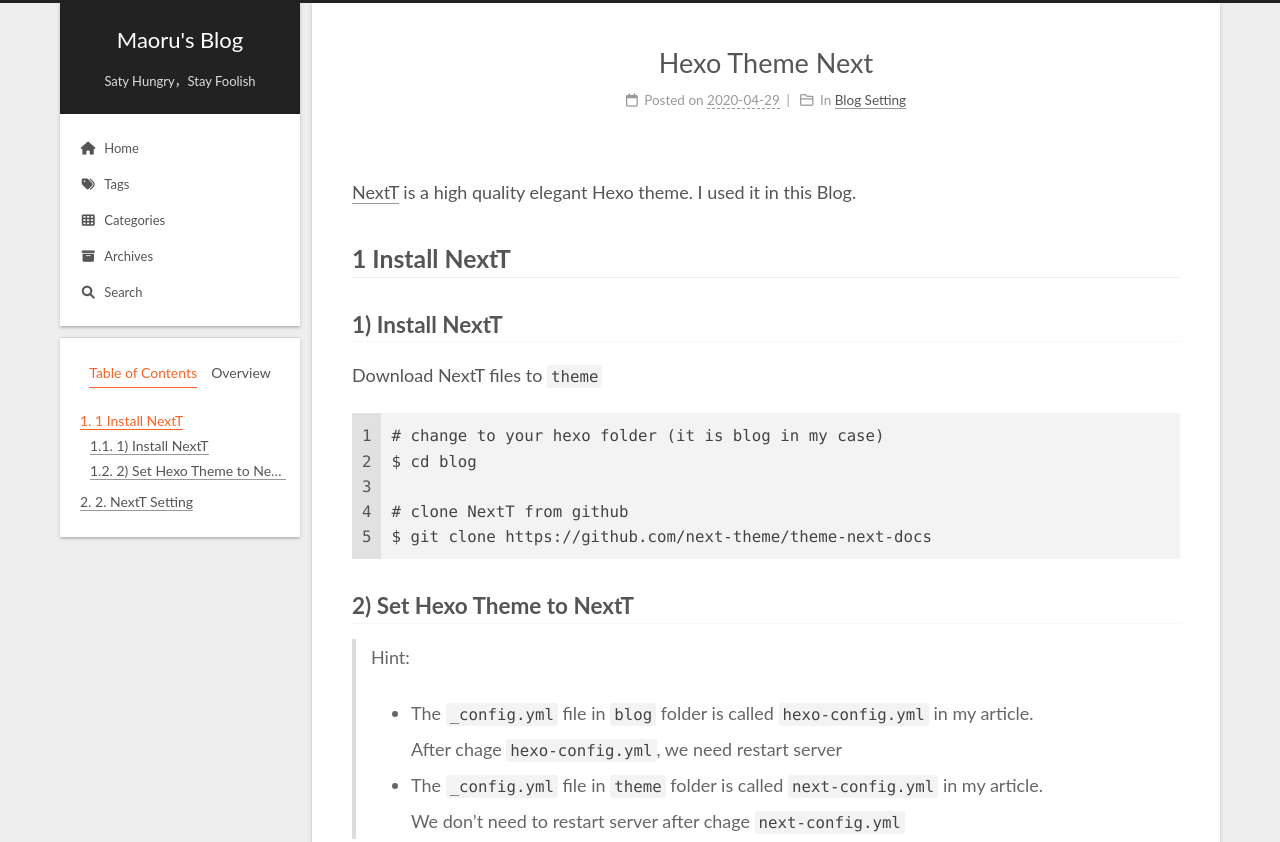
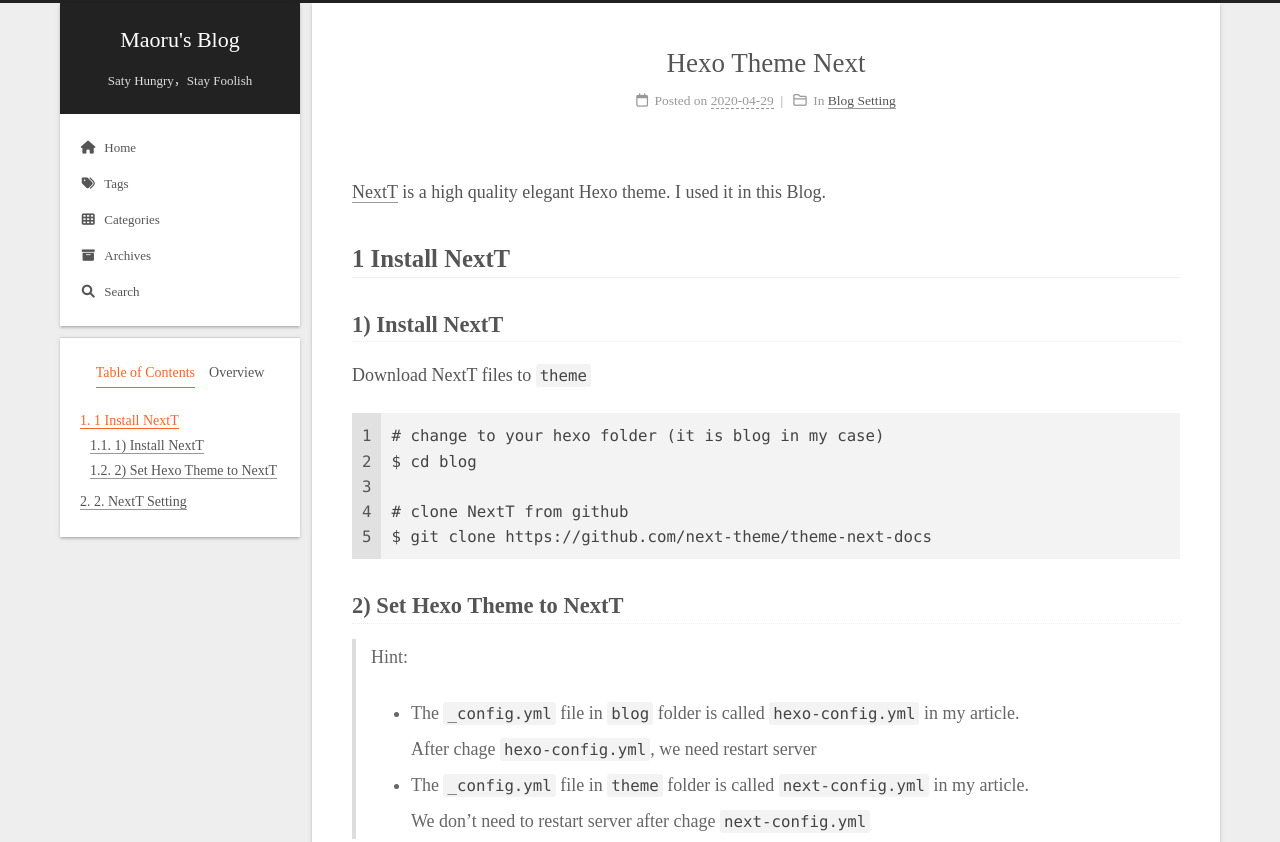
Before and after one commit to maorutian/maorutian.github.io, a plain HTML site: page 2020/04/Hexo-Theme-Next/index.html in a window 1280 px wide. Shown: the top 842 px of the page. Drawn offline with nearby package versions, Linux system fonts and the light colour scheme; a script that the page names is missing.

Commit message:
Site updated: 2022-03-25 12:51:01

```diff
--- a/2020/04/Hexo-Theme-Next/index.html
+++ b/2020/04/Hexo-Theme-Next/index.html
@@ -30,9 +30,9 @@
 <meta property="article:published_time" content="2020-04-29T14:36:01.000Z">
 <meta property="article:modified_time" content="2022-03-25T15:42:26.532Z">
 <meta property="article:author" content="Maoru Tian">
+<meta property="article:tag" content="Next Theme">
 <meta property="article:tag" content="Blog">
 <meta property="article:tag" content="Hexo">
-<meta property="article:tag" content="Next Theme">
 <meta name="twitter:card" content="summary">
 
 
@@ -327,9 +327,9 @@
 
     <footer class="post-footer">
           <div class="post-tags">
+              <a href="/tags/Next-Theme/" rel="tag"># Next Theme</a>
               <a href="/tags/Blog/" rel="tag"># Blog</a>
               <a href="/tags/Hexo/" rel="tag"># Hexo</a>
-              <a href="/tags/Next-Theme/" rel="tag"># Next Theme</a>
           </div>
 
 
--- a/css/main.css
+++ b/css/main.css
@@ -184,7 +184,7 @@
   background: var(--body-bg-color);
   box-sizing: border-box;
   color: var(--text-color);
-  font-family: Lato, 'PingFang SC', 'Microsoft YaHei', sans-serif;
+  font-family: Times New Roman, 'PingFang SC', 'Microsoft YaHei', sans-serif;
   font-size: 1em;
   line-height: 2;
   min-height: 100%;
@@ -197,7 +197,7 @@
 h4,
 h5,
 h6 {
-  font-family: Lato, 'PingFang SC', 'Microsoft YaHei', sans-serif;
+  font-family: Times New Roman, 'PingFang SC', 'Microsoft YaHei', sans-serif;
   font-weight: bold;
   line-height: 1.5;
   margin: 30px 0 15px;
@@ -1114,7 +1114,7 @@
   color: var(--brand-hover-color);
 }
 .site-title {
-  font-family: Lato, 'PingFang SC', 'Microsoft YaHei', sans-serif;
+  font-family: Times New Roman, 'PingFang SC', 'Microsoft YaHei', sans-serif;
   font-size: 1.375em;
   font-weight: normal;
   line-height: 1.5;
@@ -1780,7 +1780,7 @@
   width: 4px;
 }
 .post-body {
-  font-family: Lato, 'PingFang SC', 'Microsoft YaHei', sans-serif;
+  font-family: Times New Roman, 'PingFang SC', 'Microsoft YaHei', sans-serif;
   overflow-wrap: break-word;
 }
 @media (min-width: 1200px) {
@@ -1967,7 +1967,7 @@
 }
 .posts-expand .post-meta-container {
   color: #999;
-  font-family: Lato, 'PingFang SC', 'Microsoft YaHei', sans-serif;
+  font-family: Times New Roman, 'PingFang SC', 'Microsoft YaHei', sans-serif;
   font-size: 0.75em;
   margin-top: 3px;
 }
```
Also changed, not shown: 2020/04/Build-your-own-blog-with-Hexo-and-Github-Pages/index.html (+2 -2 lines), search.json (+1 -1 lines).
